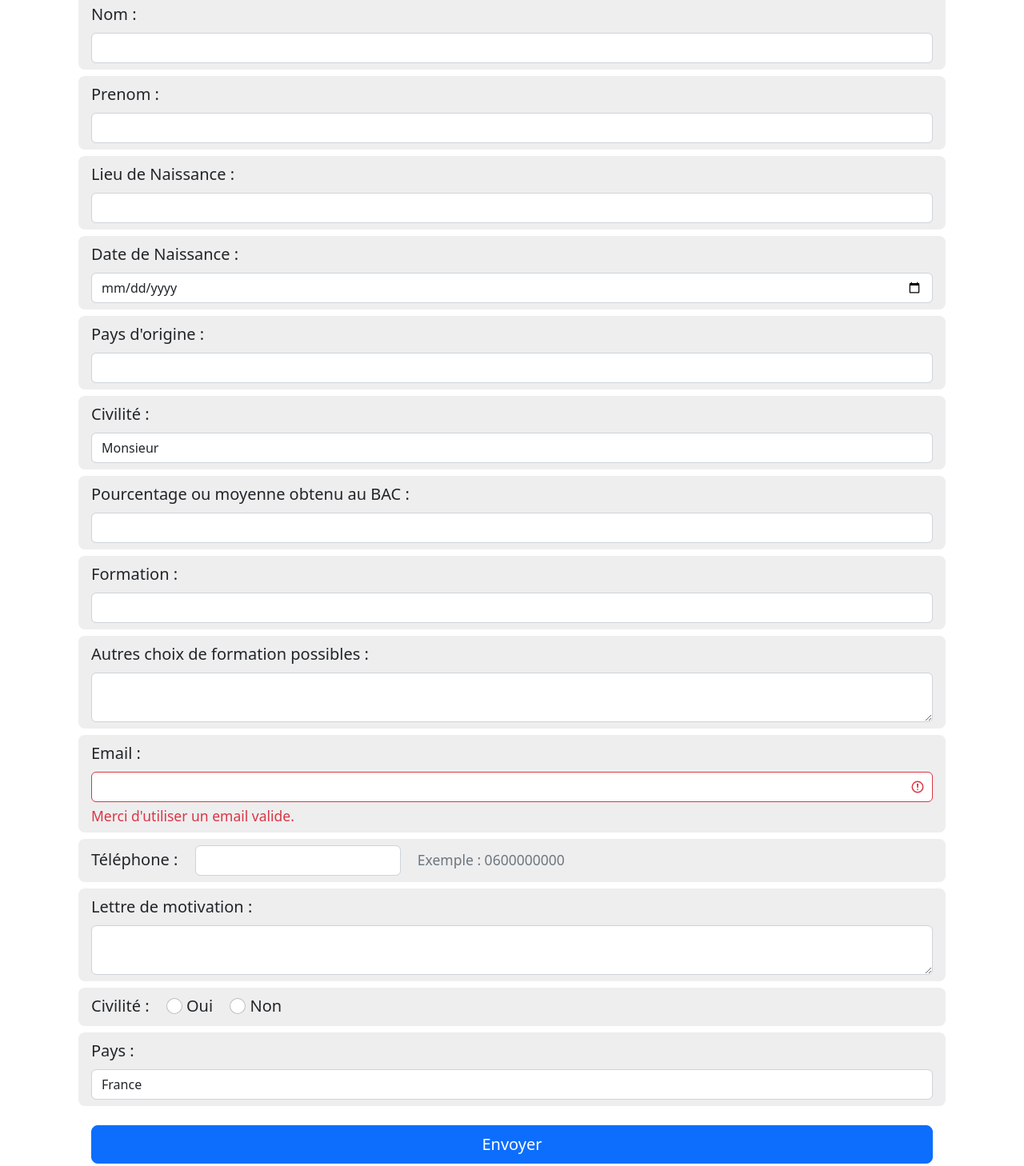
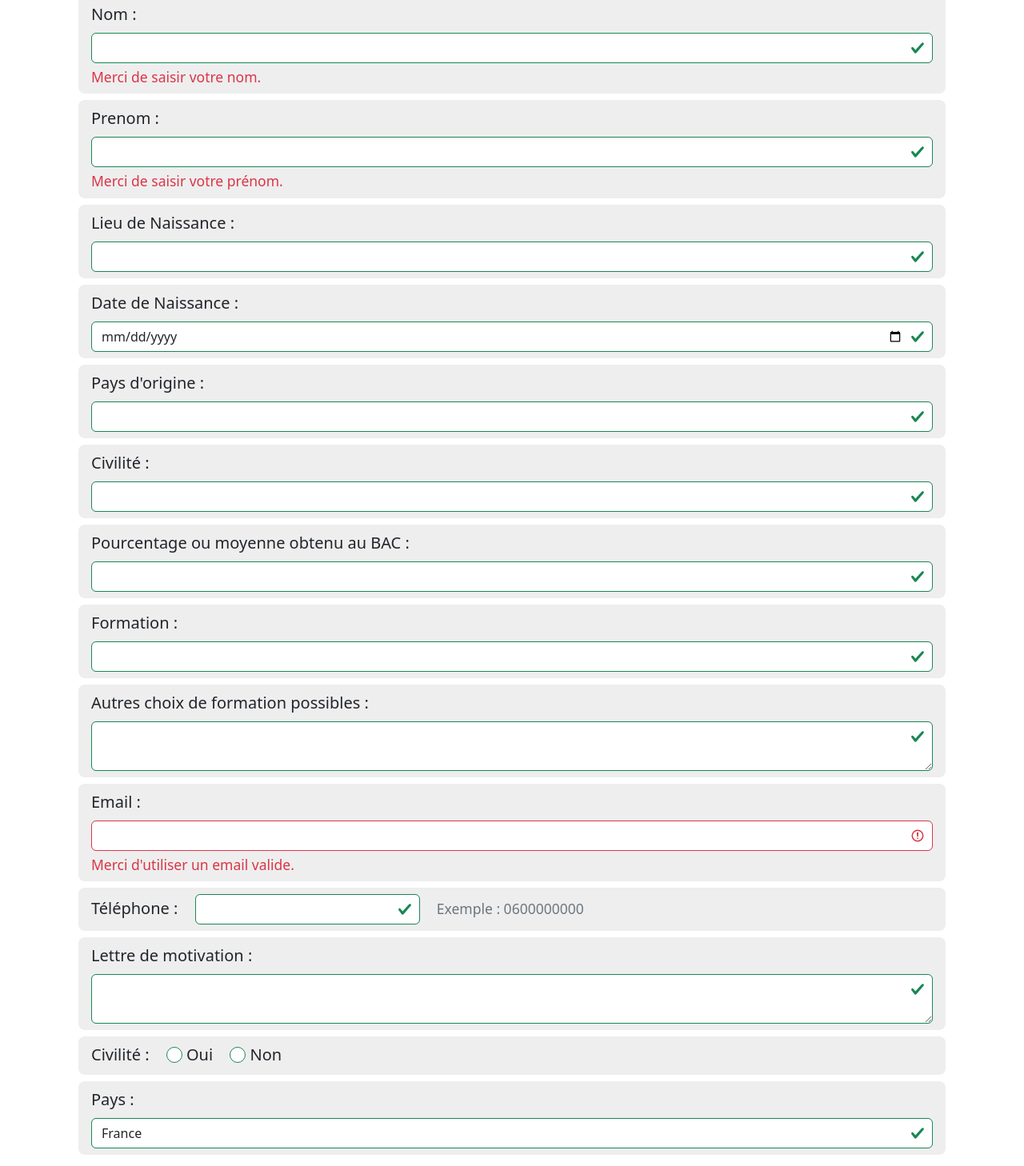
Before and after one commit to cecdeweb/init-java, a plain HTML site: page HTML-CSS/HTML-CSS-Intro/tp5.html in a window 1280 px wide. Shown: the part 165-1623 px from the top of the page at 80% size. Drawn offline with nearby package versions, Linux system fonts and the light colour scheme.

Commit message:
add message erreur

```diff
--- a/HTML-CSS/HTML-CSS-Intro/tp5.html
+++ b/HTML-CSS/HTML-CSS-Intro/tp5.html
@@ -14,7 +14,7 @@
     <h1 class="m-5">Créer votre compte</h1>
 
     <div class="container form-style-5">
-        <form class="form-control-lg">
+        <form class="form-control-lg was-validated">
             <!--
                 - nom
                 - prenom
@@ -25,27 +25,36 @@
                 - Pays
             -->
             <div class="form-control-lg my-2">
-                <label class="form-label" for="nom">Nom :</label><input class="form-control" name="nom" id="nom" type="text" />
+                <label class="form-label" for="nom">Nom :</label>
+                <input class="form-control is-invalid" name="nom" id="nom" type="text" />
+                <div id="validationServerUsernameFeedback" class="invalid-feedback is-invalid">
+                    Merci de saisir votre nom.
+                </div>
             </div>
             <div class="form-control-lg my-2">
                 <label class="form-label" for="prenom">Prenom :</label>
-                <input class="form-control" name="prenom" id="prenom" type="text" />
+                <input class="form-control is-invalid" name="prenom" id="prenom" type="text" />
+                <div id="validationServerUsernameFeedback" class="invalid-feedback is-invalid">
+                    Merci de saisir votre prénom.
+                </div>
+
             </div>
             <div class="form-control-lg my-2">
                 <label class="form-label" for="lieu-naissance">Lieu de Naissance :</label>
-                <input class="form-control" name="lieu-naissance" id="lieu-naissance" type="text" />
+                <input class="form-control is-invalid" name="lieu-naissance" id="lieu-naissance" type="text" />
             </div>
             <div class="form-control-lg my-2">
                 <label class="form-label" for="date-naissance">Date de Naissance :</label>
-                <input class="form-control" name="date-naissance" id="date-naissance" type="date" />
+                <input class="form-control is-invalid" name="date-naissance" id="date-naissance" type="date" />
             </div>
             <div class="form-control-lg my-2">
                 <label class="form-label" for="Pays-origine">Pays d'origine :</label>
-                <input class="form-control" name="Pays-origine" id="Pays-origine" type="text" />
+                <input class="form-control is-invalid" name="Pays-origine" id="Pays-origine" type="text" />
             </div>
             <div class="form-control-lg my-2">
                 <label class="form-label" for="">Civilité : </label>
-                <select class="form-control" name="civilite">
+                <select class="form-control is-invalid" name="civilite">
+                    <option value="null"></option>
                     <option value="mr">Monsieur</option>
                     <option value="mm">Madame</option>
                     <option value="ml">Mademoiselle</option>
@@ -53,11 +62,11 @@
             </div>
             <div class="form-control-lg my-2">
                 <label class="form-label" for="note-bac">Pourcentage ou moyenne obtenu au BAC :</label>
-                <input class="form-control" name="note-bac" id="note-bac" type="number" />
+                <input class="form-control is-invalid" name="note-bac" id="note-bac" type="number" />
             </div>
             <div class="form-control-lg my-2">
                 <label class="form-label" for="formation">Formation :</label>
-                <input class="form-control" name="formation" id="formation" type="text" />
+                <input class="form-control is-invalid" name="formation" id="formation" type="text" />
             </div>
             <div class="form-control-lg my-2">
                 <label class="form-label" for="autre-formation">Autres choix de formation possibles :</label>
@@ -69,37 +78,40 @@
                     <div id="validationServerUsernameFeedback" class="invalid-feedback">
                         Merci d'utiliser un email valide.
                     </div>
+                    <div id="validationServerUsernameFeedback" class="valid-feedback">
+                        Email correct.
+                    </div>
 
             </div>
             <div class="form-control-lg my-2">
                 <div class="form-check-inline">
-                    <label class="col-auto" for="telephone">Téléphone :</label>
+                    <label class="col-auto is-invalid" for="telephone">Téléphone :</label>
                 </div>
                 <div class="form-check-inline">
-                    <input class="form-control" name="telephone" id="telephone" type="number" />
+                    <input class="form-control is-invalid" name="telephone" id="telephone" type="number" />
                 </div>
-                <div id="emailHelp" class="form-text form-check-inline">Exemple : 0600000000</div>
+                <div id="emailHelp" class="form-text form-check-inline is-invalid">Exemple : 0600000000</div>
             </div>
             <div class="form-control-lg my-2">
                 <label class="form-label" for="lettre-motiv">Lettre de motivation :</label>
-                <textarea class="form-control" id="lettre-motiv"></textarea>
+                <textarea class="form-control is-invalid" id="lettre-motiv"></textarea>
             </div>
             <div class="form-control-lg my-2">
                 <div class="form-check-inline">
                     <label>Civilité : </label>
                 </div>
                 <div class="form-check-inline">
-                    <input class="form-check-input" name="active" id="oui" type="radio" value="oui" />
+                    <input class="form-check-input  is-invalid" name="active" id="oui" type="radio" value="oui" />
                     <label class="">Oui</label>
                 </div>
                 <div class="form-check-inline">
-                    <input class="form-check-input" name="active" id="non" type="radio" value="non"/>
+                    <input class="form-check-input  is-invalid" name="active" id="non" type="radio" value="non"/>
                     <label class="">Non</label>
                 </div>
             </div>
             <div class="form-control-lg my-2">
                 <label class="form-label" for="">Pays : </label>
-                <select class="form-control" name="pays">
+                <select class="form-control  is-invalid" name="pays">
                     <option value="fr">France</option>
                     <option value="it">Italie</option>
                     <option value="ch">Chine</option>
```
